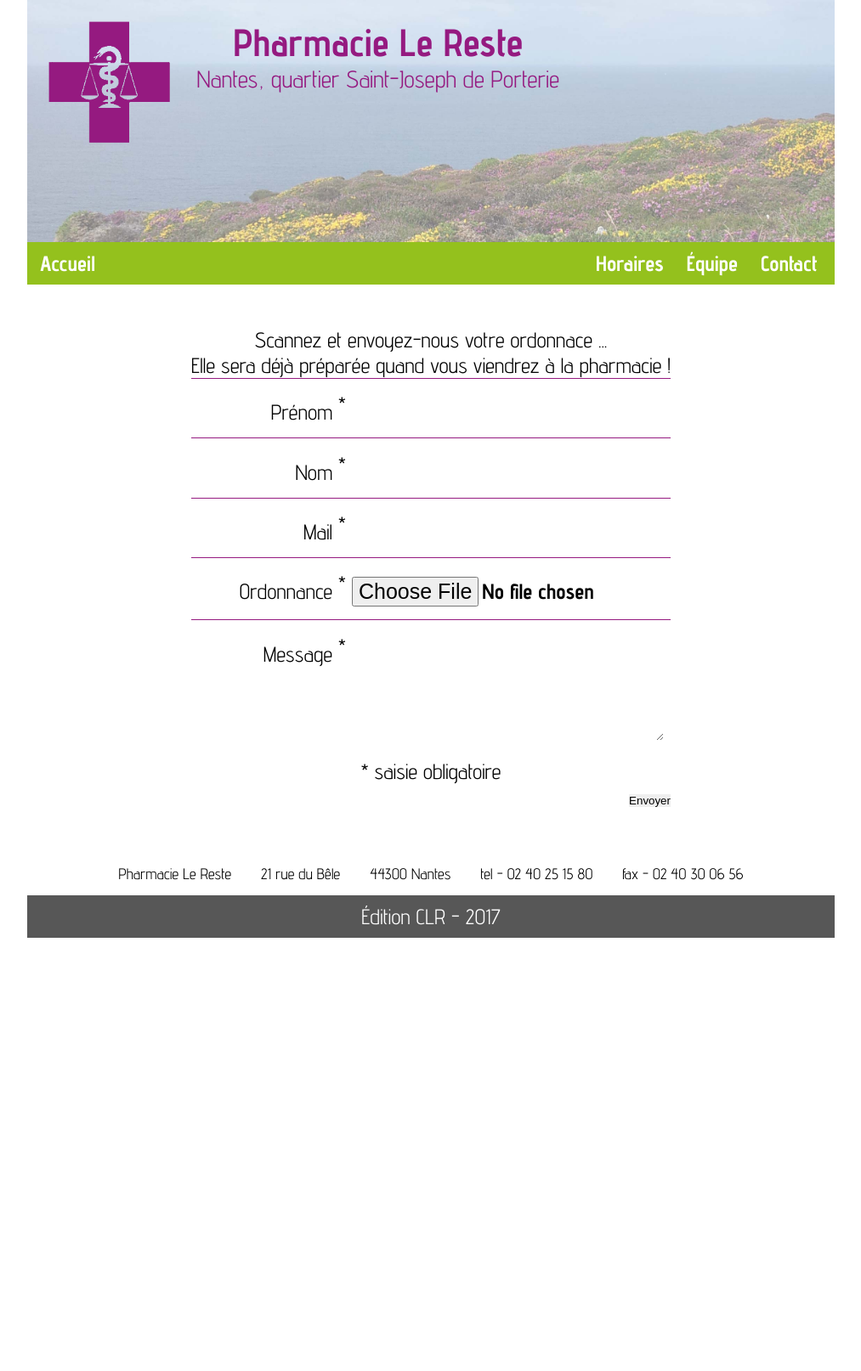
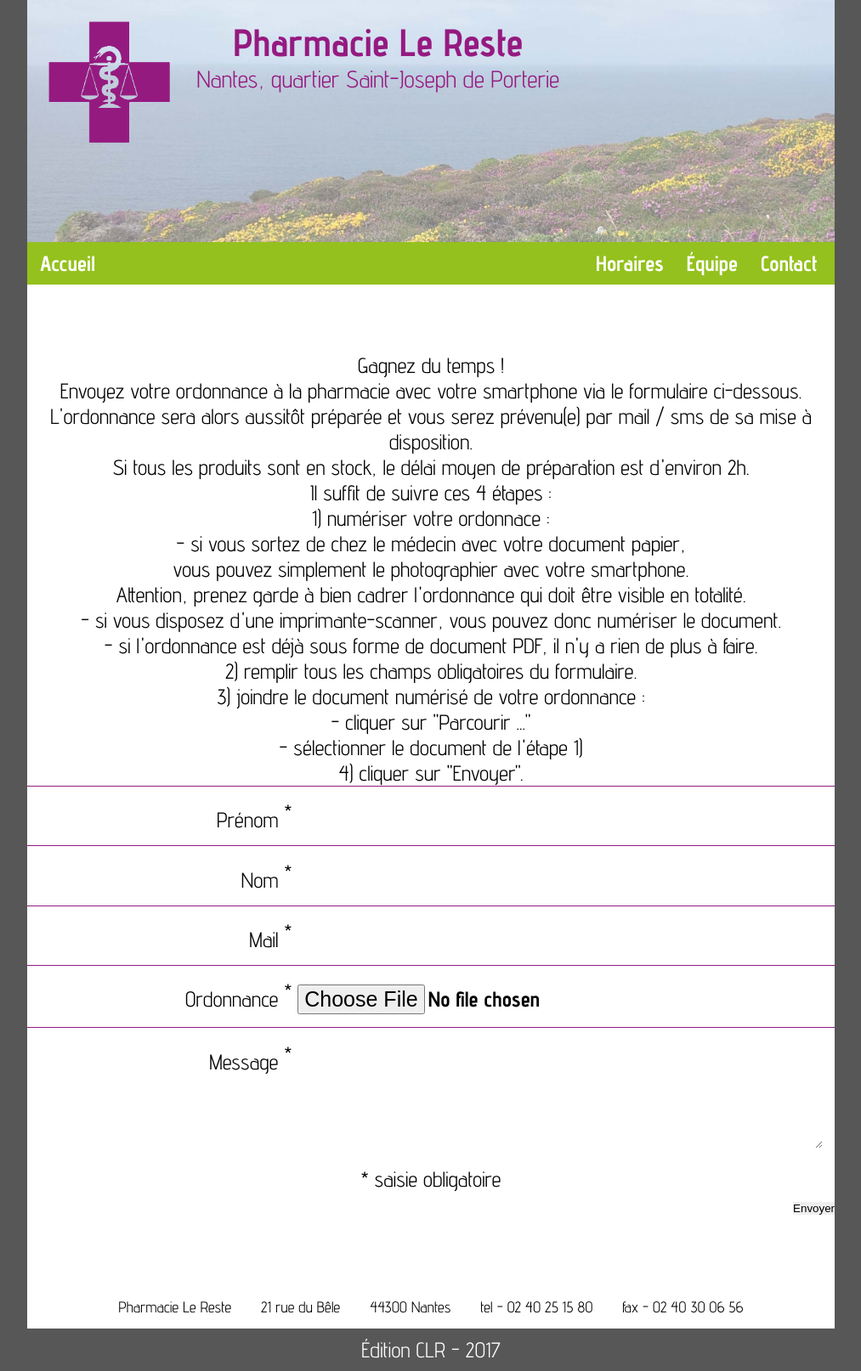
Before and after one commit to Galahaan/stdph, a PHP site: page /ordonnance.php in a window 1280 px wide. Shown: the whole page at 85% size, without its empty margins (133-1146 px from the left). Before the commit the page ends 1104 px from the top, so only its background shows below. Run offline with PHP 8.4, Linux system fonts and the light colour scheme; some libraries are stand-ins or nearby versions.

Commit message:
Ajout de ALT pour les IMG (accessibilite) + ajout du titre dans Contact et ContactCaptcha + ajout de l'aide pour le depot d'ordonnance

```diff
--- a/public/contact.php
+++ b/public/contact.php
@@ -117,7 +117,10 @@
 		<section>
 			<a href="index.html">
 			<img src="img/croix_mauve.png">
-			<h1>Pharmacie Le Reste <p>Nantes, quartier Saint-Joseph de Porterie</p></h1>
+				<h1>Pharmacie Le Reste
+					<p>Nantes, quartier Saint-Joseph de Porterie</p>
+					<p>02 40 25 15 80</p>
+				</h1>
 			</a>
 		</section>
 		<nav>
--- a/public/contact_captcha.php
+++ b/public/contact_captcha.php
@@ -182,7 +182,10 @@
 		<section>
 			<a href="index.html">
 				<img src="img/croix_mauve.png">
-				<h1>Pharmacie Le Reste <p>Nantes, quartier Saint-Joseph de Porterie</p></h1>
+				<h1>Pharmacie Le Reste
+					<p>Nantes, quartier Saint-Joseph de Porterie</p>
+					<p>02 40 25 15 80</p>
+				</h1>
 			</a>
 		</section>
 		<nav>
--- a/public/css/style.css
+++ b/public/css/style.css
@@ -28,9 +28,13 @@ body{
 	/* ligne associée à l'import de la police Google fonts */
 	font-family: 'Advent Pro', sans-serif;
  	text-align: center;/* étant donné que le texte est majoritairement centré dans tout le doc */
- 	background-color: white;
+ 	background-color: #575757;
  	max-width: 95rem;
  	margin: auto;
+}
+
+main{
+	background-color: white;
 }
 
 h1{
@@ -144,7 +148,7 @@ li:first-child{
 
 .vignettes article{
 	position: relative; /* pour que les <a> et les <img> soient superposés */
-
+	/*margin-bottom: -0.6rem;  sinon, il y a une petite bande blanche en dessous de l'image ... ??!!   */
 }
 
 .vignettes article a{
@@ -156,7 +160,7 @@ li:first-child{
 	width: 100%;
 	height: 100%;
 	font-weight: 700;
-	line-height: 1.4em; /*   creuser pour voir l'effet ++++++++++++++++++++++++++++++++++++++++++++++++++++++++++++++++*/
+	line-height: 1.4em; /* line-height = hauteur de l'interligne */
 	opacity: 0;
 }
 
@@ -184,8 +188,9 @@ li:first-child{
 /* ******************************************************************************************** */
 
 /* espace entre le bandeau et les infos de contact */
+/* et entre les infos de contact et le footer      */
 .formsContOrdo{
-	margin: 3rem 0;
+	padding: 3rem 0; /* si on met un margin, il prend la couleur de fond du body */
 }
 
 /* ************     colonne de gauche : adresse et liens vers réseaux sociaux      ************ */
@@ -364,6 +369,10 @@ li:first-child{
 /* ******************************************************************************************** */
 /* ******************************              Footer            ****************************** */
 /* ******************************************************************************************** */
+
+footer{
+	background-color: white;
+}
 
 /* Pharmacie Le Reste ... */
 footer section:first-of-type{
--- a/public/equipe.html
+++ b/public/equipe.html
@@ -14,7 +14,10 @@
 		<section>
 			<a href="index.html">
 				<img src="img/croix_mauve.png">
-				<h1>Pharmacie Le Reste <p>Nantes, quartier Saint-Joseph de Porterie</p></h1>
+				<h1>Pharmacie Le Reste
+					<p>Nantes, quartier Saint-Joseph de Porterie</p>
+					<p>02 40 25 15 80</p>
+				</h1>
 			</a>
 		</section>
 		<nav>
--- a/public/horaires.html
+++ b/public/horaires.html
@@ -14,7 +14,10 @@
 		<section>
 			<a href="index.html">
 				<img src="img/croix_mauve.png">
-				<h1>Pharmacie Le Reste <p>Nantes, quartier Saint-Joseph de Porterie</p></h1>
+				<h1>Pharmacie Le Reste
+					<p>Nantes, quartier Saint-Joseph de Porterie</p>
+					<p>02 40 25 15 80</p>
+				</h1>
 			</a>
 		</section>
 		<nav>
--- a/public/ordonnance.php
+++ b/public/ordonnance.php
@@ -325,8 +325,26 @@
 				// - soit le formulaire n'a pas encore été rempli
 				//   => on laisse les cases vides.
 				?>
-				<p> Scannez et envoyez-nous votre ordonnace ...</p>
-				<p> Elle sera déjà préparée quand vous viendrez à la pharmacie !</p>
+				<p>Gagnez du temps !</p>
+				<p>Envoyez votre ordonnance à la pharmacie avec votre smartphone via le formulaire ci-dessous.</p>
+				<p>L'ordonnance sera alors aussitôt préparée et vous serez prévenu(e) par mail / sms de sa mise à disposition.</p>
+				<p>Si tous les produits sont en stock, le délai moyen de préparation est d'environ 2h.</p>
+				<p>Il suffit de suivre ces 4 étapes :</p>
+				<p> 1) numériser votre ordonnace :</p>
+				<p>    - si vous sortez de chez le médecin avec votre document papier,</p>
+				<p>      vous pouvez simplement le photographier avec votre smartphone.</p>
+				<p>      Attention, prenez garde à bien cadrer l'ordonnance qui doit être visible en totalité.</p>
+				<p>    - si vous disposez d'une imprimante-scanner, vous pouvez donc numériser le document.</p>
+				<p>    - si l'ordonnance est déjà sous forme de document PDF, il n'y a rien de plus à faire.</p>
+				<p> </p>
+				<p> 2) remplir tous les champs obligatoires du formulaire.</p>
+				<p> </p>
+				<p> 3) joindre le document numérisé de votre ordonnance :</p>
+				<p>    - cliquer sur "Parcourir ..."</p>
+				<p>    - sélectionner le document de l'étape 1)</p>
+				<p> </p>
+				<p> 4) cliquer sur "Envoyer".</p>
+				<p> </p>
 
 				<form method="POST" enctype="multipart/form-data">
 					<div class="champsForm">
```
Also changed, not shown: public/index.html (+12 -9 lines).
